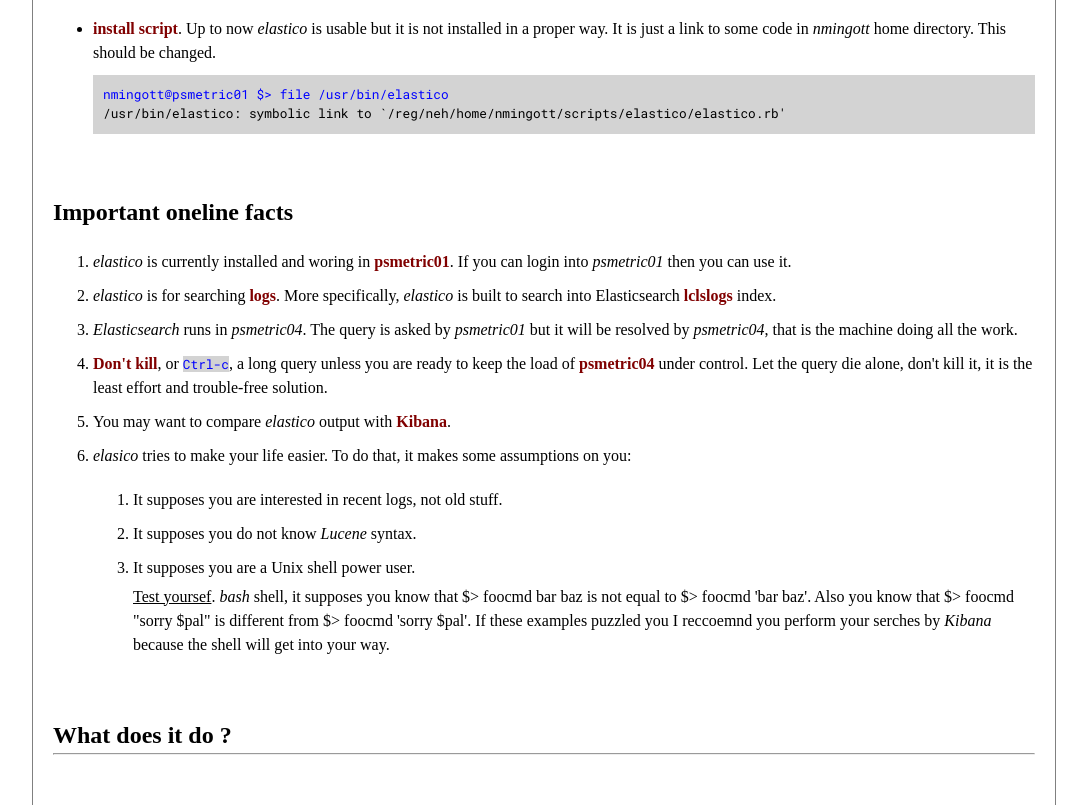
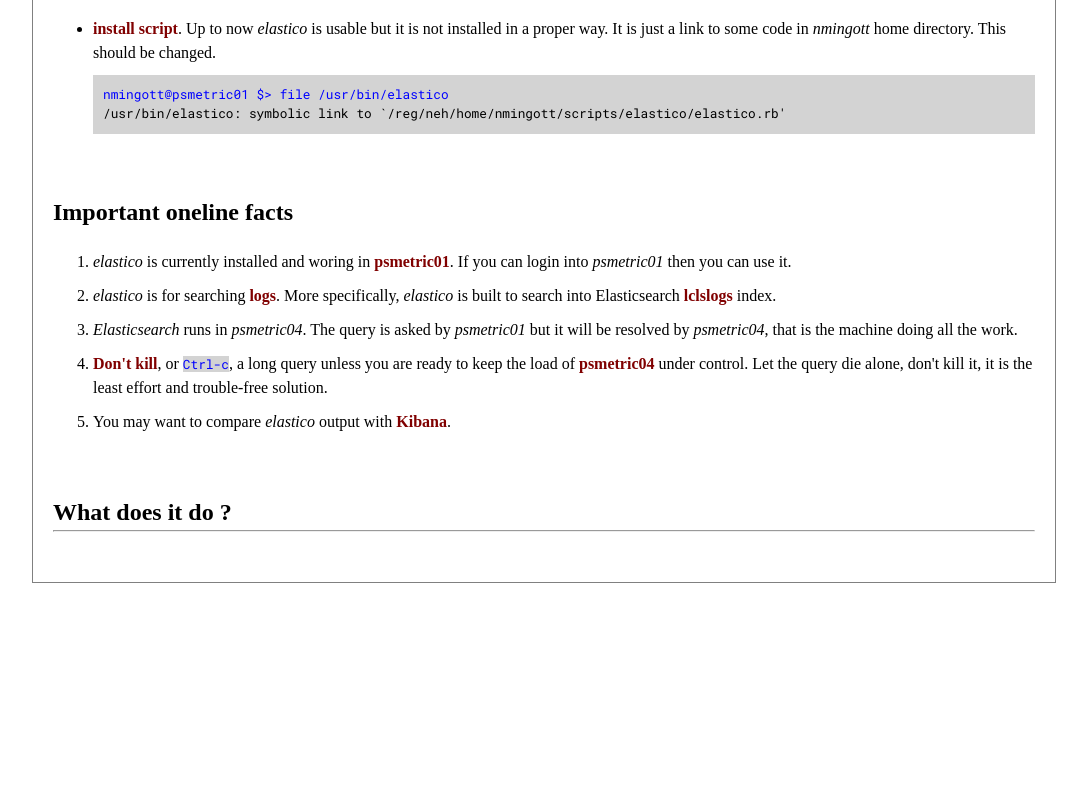
Before and after one commit to Tubbz-alt/NMI-elastico, a plain HTML site: page docs/index.html in a window 1280 px wide. Shown: the part 785-1590 px from the top of the page, without its empty margins (96-1183 px from the left). After the commit the page ends 1388 px from the top, so only its background shows below. Drawn offline with Linux system fonts and the light colour scheme; a web font is replaced by a local one.

Commit message:
avanti docs

```diff
--- a/docs/index.html
+++ b/docs/index.html
@@ -68,15 +68,15 @@
 
 <li> You may want to compare <i>elastico</i> output with <b>Kibana</b>.
 
-<li> <i>elasico</i> tries to make your life easier. To do that, it makes some assumptions on you:
-<ol>
-<li> It supposes you are interested in recent logs, not old stuff.
-<li> It supposes you do not know <i>Lucene</i> syntax.
-<li> It supposes you are a Unix shell power user.
-<p style="margin-top:5px">
-<u>Test yoursef</u>. <i>bash</i> shell, it supposes you know that $> foocmd bar baz is not equal to $> foocmd 'bar baz'. Also you know that $> foocmd "sorry $pal" is different from $> foocmd 'sorry $pal'. If these examples puzzled you I reccoemnd you perform your serches by <i>Kibana</i> because the shell will get into your way.
-</p>
-</ol>
+<!-- <li> <i>elasico</i> tries to make your life easier. To do that, it makes some assumptions on you:  -->
+<!-- <ol> -->
+<!-- <li> It supposes you are interested in recent logs, not old stuff. -->
+<!-- <li> It supposes you do not know <i>Lucene</i> syntax. -->
+<!-- <li> It supposes you are a Unix shell power user.  -->
+<!-- <p style="margin-top:5px"> -->
+<!-- <u>Test yoursef</u>. <i>bash</i> shell, it supposes you know that $> foocmd bar baz is not equal to $> foocmd 'bar baz'. Also you know that $> foocmd "sorry $pal" is different from $> foocmd 'sorry $pal'. If these examples puzzled you I reccoemnd you perform your serches by <i>Kibana</i> because the shell will get into your way. -->
+<!-- </p> -->
+<!-- </ol> -->
 
 </ol>
 
```
